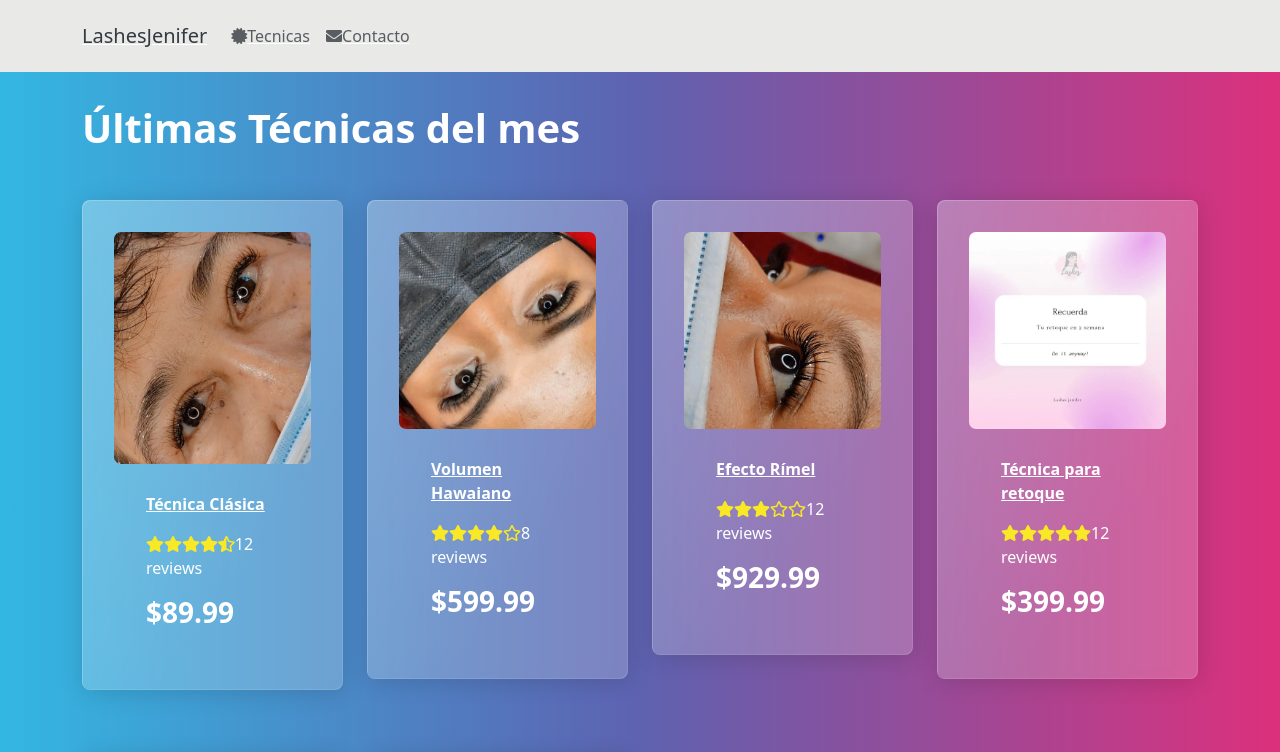
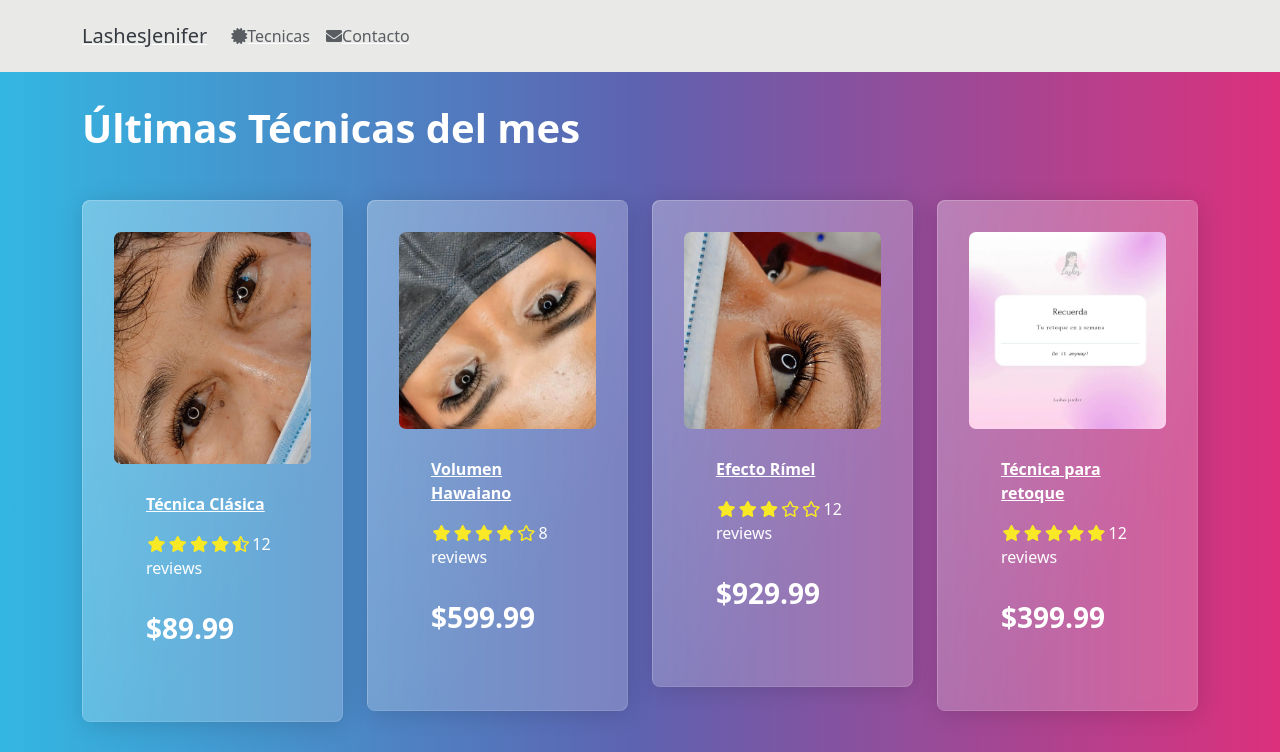
Before and after one commit to tiburciomzt/Lashes-Jenifer, a React (Create React App) app in the folder frontend/: page /tecnicas in a window 1280 px wide. Shown: the top 752 px of the page. Built offline with nearby package versions, Linux system fonts and the light colour scheme.

Commit message:
actualizando css

```diff
--- a/frontend/src/index.css
+++ b/frontend/src/index.css
@@ -1,13 +1,11 @@
-body {
-  margin: 0;
-  font-family: -apple-system, BlinkMacSystemFont, 'Segoe UI', 'Roboto', 'Oxygen',
-    'Ubuntu', 'Cantarell', 'Fira Sans', 'Droid Sans', 'Helvetica Neue',
-    sans-serif;
-  -webkit-font-smoothing: antialiased;
-  -moz-osx-font-smoothing: grayscale;
+main{
+  min-height: 80vh;
 }
 
-code {
-  font-family: source-code-pro, Menlo, Monaco, Consolas, 'Courier New',
-    monospace;
+.rating span{
+  margin: 0.1rem;
 }
+
+h3{
+  padding:1rem 0;
+}
```
